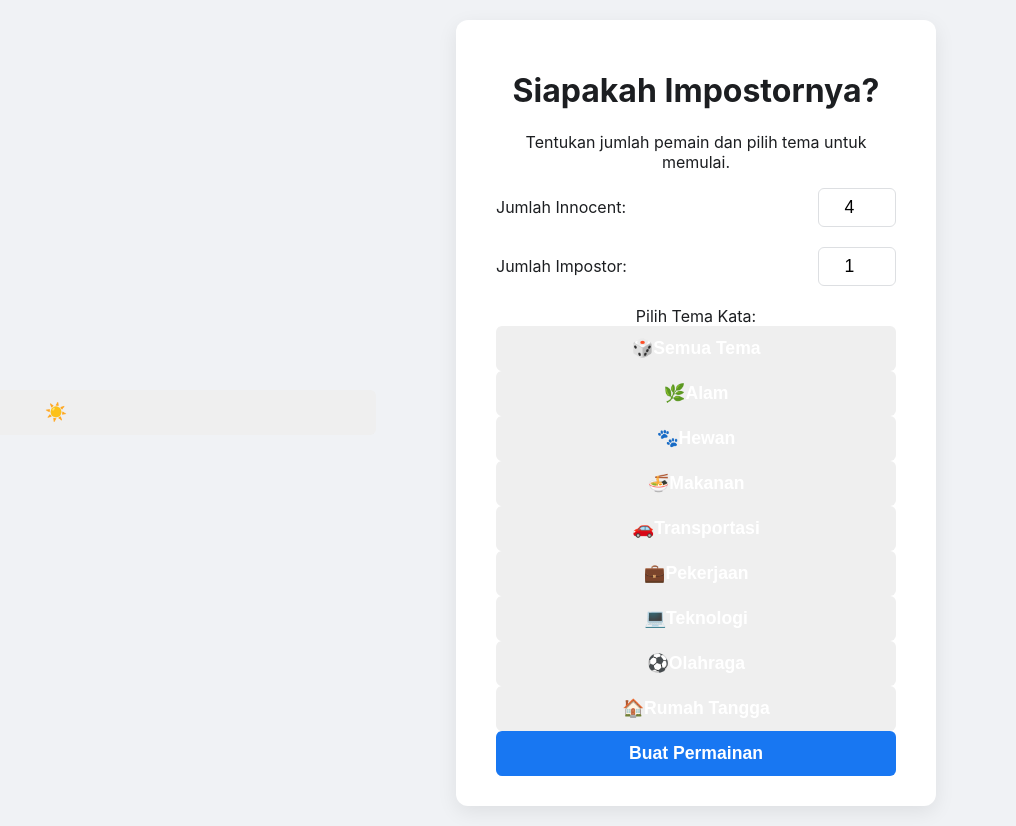
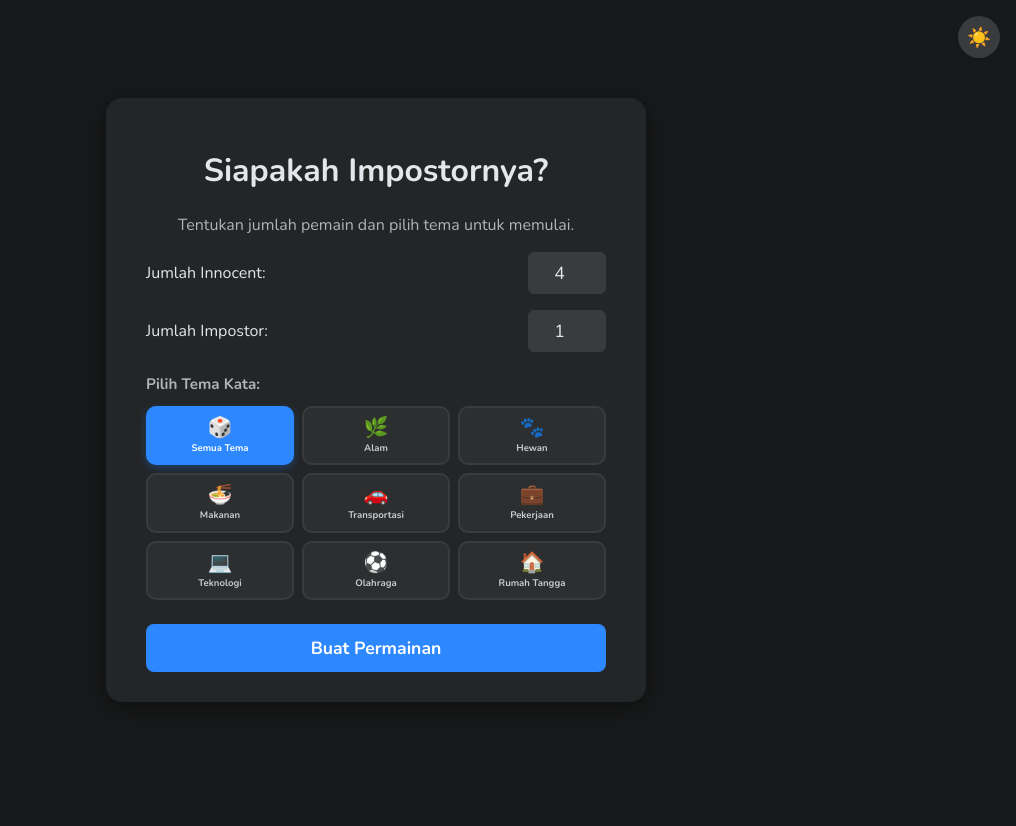
Before and after one commit to M-Azmii-A/kata_impostor, a plain HTML site: page index.html in a window 1280 px wide. Both pictures are taken after a click on the button "Toggle dark mode". Shown: the whole page, without its empty margins (264-1280 px from the left). After the commit the page ends 800 px from the top, so only its background shows below. Drawn offline with nearby package versions, Linux system fonts and the light colour scheme.

Commit message:
Update style.css

```diff
--- a/style.css
+++ b/style.css
@@ -1,16 +1,94 @@
 /* style.css */
+@import url('https://fonts.googleapis.com/css2?family=Nunito:wght@400;600;700;900&display=swap');
+
+/* ===== CSS VARIABLES — LIGHT MODE ===== */
+:root {
+    --bg: #f0f2f5;
+    --card-bg: #ffffff;
+    --text: #1c1e21;
+    --text-muted: #444;
+    --border: #dddfe2;
+    --input-bg: #ffffff;
+    --surface: #f0f2f5;
+    --theme-btn-bg: #f7f8fa;
+    --theme-btn-border: #e4e6ea;
+    --theme-btn-color: #444;
+    --theme-btn-hover-bg: #e8f0fe;
+    --shadow: 0 6px 24px rgba(0, 0, 0, 0.10);
+    --blue: #1877f2;
+    --blue-hover: #166fe5;
+    --green: #42b72a;
+    --green-hover: #36a420;
+    --red: #fa383e;
+    --toggle-bg: #e4e6ea;
+    --toggle-color: #1c1e21;
+}
+
+/* ===== DARK MODE ===== */
+body.dark {
+    --bg: #18191a;
+    --card-bg: #242526;
+    --text: #e4e6eb;
+    --text-muted: #b0b3b8;
+    --border: #3a3b3c;
+    --input-bg: #3a3b3c;
+    --surface: #3a3b3c;
+    --theme-btn-bg: #2d2e2f;
+    --theme-btn-border: #3a3b3c;
+    --theme-btn-color: #c9ccd1;
+    --theme-btn-hover-bg: #1d3461;
+    --shadow: 0 6px 24px rgba(0, 0, 0, 0.40);
+    --blue: #2d88ff;
+    --blue-hover: #4399ff;
+    --green: #45bd62;
+    --green-hover: #58c974;
+    --red: #ff4d52;
+    --toggle-bg: #3a3b3c;
+    --toggle-color: #e4e6eb;
+}
+
+/* ===== BASE ===== */
 body {
-    font-family: -apple-system, BlinkMacSystemFont, 'Segoe UI', Roboto, Oxygen, Ubuntu, Cantarell, 'Open Sans', 'Helvetica Neue', sans-serif;
-    background-color: #f0f2f5;
-    color: #1c1e21;
+    font-family: 'Nunito', -apple-system, BlinkMacSystemFont, 'Segoe UI', sans-serif;
+    background-color: var(--bg);
+    color: var(--text);
     display: flex;
     justify-content: center;
     align-items: center;
     min-height: 100vh;
     margin: 0;
     text-align: center;
+    transition: background-color 0.3s ease, color 0.3s ease;
 }
 
+/* ===== DARK MODE TOGGLE ===== */
+#darkmode-toggle {
+    position: fixed;
+    top: 16px;
+    right: 16px;
+    width: 42px;
+    height: 42px;
+    border-radius: 50% !important;
+    border: none;
+    background: var(--toggle-bg);
+    color: var(--toggle-color);
+    font-size: 1.2em;
+    cursor: pointer;
+    z-index: 1000;
+    display: flex;
+    align-items: center;
+    justify-content: center;
+    box-shadow: 0 2px 8px rgba(0,0,0,0.15);
+    transition: background 0.3s ease, transform 0.2s ease;
+    padding: 0 !important;
+    width: 42px !important;
+}
+
+#darkmode-toggle:hover {
+    transform: scale(1.12) rotate(18deg) !important;
+}
+
+/* ===== SCREENS & CARDS ===== */
 .screen {
     width: 100%;
     padding: 20px;
@@ -18,20 +96,26 @@ body {
 }
 
 .card {
-    background-color: white;
+    background-color: var(--card-bg);
     padding: 30px 40px;
-    border-radius: 12px;
-    box-shadow: 0 6px 20px rgba(0, 0, 0, 0.08);
-    max-width: 400px;
+    border-radius: 16px;
+    box-shadow: var(--shadow);
+    max-width: 460px;
     margin: auto;
+    transition: background-color 0.3s ease, box-shadow 0.3s ease;
+}
+
+.card p {
+    color: var(--text-muted);
 }
 
 .hidden {
     display: none;
 }
 
+/* ===== INPUTS ===== */
 .input-group {
-    margin-bottom: 20px;
+    margin-bottom: 16px;
     display: flex;
     justify-content: space-between;
     align-items: center;
@@ -40,63 +124,135 @@ body {
 input[type="number"] {
     width: 60px;
     padding: 8px;
-    border: 1px solid #dddfe2;
+    border: 1px solid var(--border);
     border-radius: 6px;
     font-size: 1.1em;
     text-align: center;
+    font-family: inherit;
+    background-color: var(--input-bg);
+    color: var(--text);
+    transition: background-color 0.3s, border-color 0.3s, color 0.3s;
 }
 
-button {
+/* ===== THEME SECTION ===== */
+.theme-section {
+    margin: 22px 0 24px;
+    text-align: left;
+}
+
+.theme-label {
+    display: block;
+    font-weight: 700;
+    font-size: 0.95em;
+    color: var(--text-muted);
+    margin-bottom: 12px;
+    transition: color 0.3s;
+}
+
+.theme-grid {
+    display: grid;
+    grid-template-columns: repeat(3, 1fr);
+    gap: 8px;
+}
+
+.theme-btn {
+    display: flex;
+    flex-direction: column;
+    align-items: center;
+    justify-content: center;
+    gap: 4px;
+    padding: 10px 6px;
+    border: 2px solid var(--theme-btn-border);
+    border-radius: 10px;
+    background: var(--theme-btn-bg);
+    cursor: pointer;
+    transition: all 0.18s ease;
+    font-family: inherit;
+    width: 100%;
+    color: var(--theme-btn-color);
+}
+
+.theme-btn:hover {
+    border-color: var(--blue);
+    background: var(--theme-btn-hover-bg);
+    transform: translateY(-1px);
+}
+
+.theme-btn.active {
+    border-color: var(--blue);
+    background: var(--blue);
+    color: white;
+    box-shadow: 0 3px 10px rgba(24, 119, 242, 0.35);
+}
+
+.theme-emoji { font-size: 1.5em; line-height: 1; }
+.theme-name  { font-size: 0.72em; font-weight: 700; text-align: center; line-height: 1.2; }
+
+/* ===== MAIN BUTTONS ===== */
+button:not(.theme-btn):not(#darkmode-toggle) {
     width: 100%;
     padding: 12px 20px;
     border: none;
-    border-radius: 6px;
+    border-radius: 8px;
     font-size: 1.1em;
-    font-weight: bold;
+    font-weight: 700;
     color: white;
     cursor: pointer;
-    transition: background-color 0.2s;
+    transition: background-color 0.2s, transform 0.1s;
+    font-family: inherit;
+}
+
+button:not(.theme-btn):not(#darkmode-toggle):active {
+    transform: scale(0.98);
 }
 
 #setup-start-button, #show-role-button {
-    background-color: #1877f2; /* Facebook Blue */
+    background-color: var(--blue);
 }
 #setup-start-button:hover, #show-role-button:hover {
-    background-color: #166fe5;
+    background-color: var(--blue-hover);
 }
 
 #hide-role-button, #restart-button {
-    background-color: #42b72a; /* Green */
+    background-color: var(--green);
 }
 #hide-role-button:hover, #restart-button:hover {
-    background-color: #36a420;
+    background-color: var(--green-hover);
 }
 
-/* Gaya khusus untuk kartu peran */
-#role-card.innocent {
-    border-top: 5px solid #1877f2;
-}
-#role-card.impostor {
-    border-top: 5px solid #fa383e; /* Red */
-}
+/* ===== ROLE CARD ===== */
+#role-card.innocent { border-top: 5px solid var(--blue); }
+#role-card.impostor { border-top: 5px solid var(--red); }
 
 #player-role {
     font-size: 2.5em;
+    font-weight: 900;
     margin: 10px 0;
 }
 
-.innocent #player-role {
-    color: #1877f2;
-}
-
-.impostor #player-role {
-    color: #fa383e;
-}
+.innocent #player-role { color: var(--blue); }
+.impostor #player-role { color: var(--red); }
 
 #player-word {
     font-size: 2em;
-    background-color: #f0f2f5;
+    font-weight: 900;
+    background-color: var(--surface);
+    color: var(--text);
     padding: 15px;
-    border-radius: 8px;
+    border-radius: 10px;
     margin: 20px 0;
+    letter-spacing: 0.03em;
+    transition: background-color 0.3s, color 0.3s;
 }
+
+/* ===== GAME SUMMARY ===== */
+#game-summary {
+    background: var(--surface);
+    border-radius: 10px;
+    padding: 14px 18px;
+    margin: 16px 0;
+    font-size: 0.97em;
+    line-height: 1.7;
+    color: var(--text-muted);
+    transition: background-color 0.3s, color 0.3s;
+}
```
